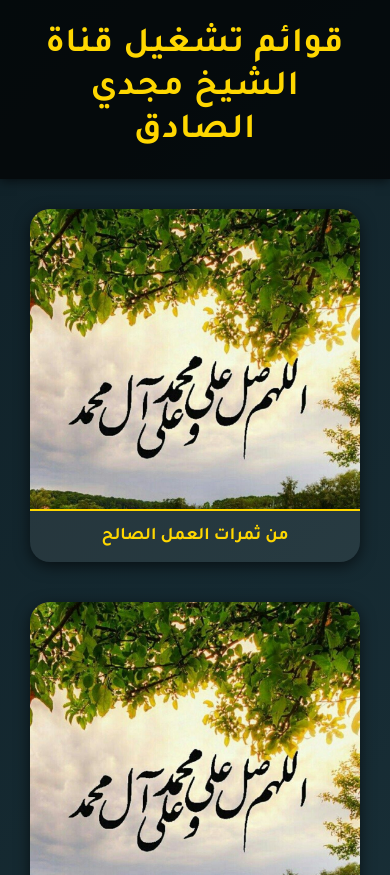
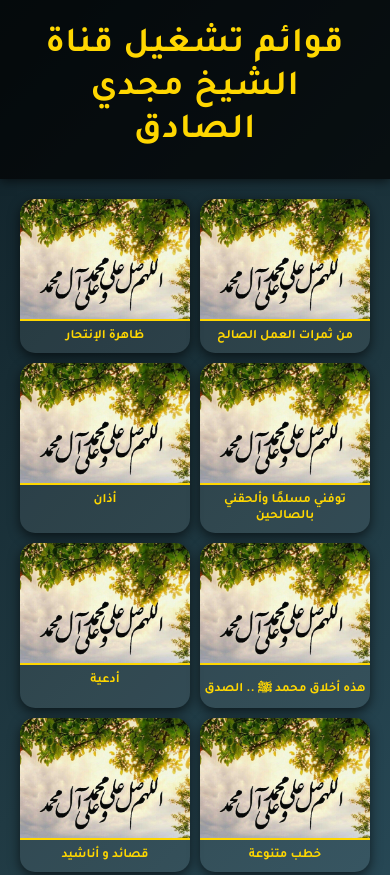
Before and after one commit to AhmedElhieny/magdy, a plain HTML site: page khutab.html in a window 390 px wide. Shown: the top 875 px of the page. Drawn offline with Linux system fonts and the light colour scheme.

Commit message:
Update khutab.html

```diff
--- a/khutab.html
+++ b/khutab.html
@@ -81,6 +81,57 @@
       font-size: 0.9rem;
       color: #ccc;
     }
+    .container {
+  display: grid;
+  grid-template-columns: repeat(auto-fit, minmax(150px, 1fr));
+  gap: 15px;
+  padding: 20px;
+  max-width: 1300px;
+  margin: auto;
+}
+
+.card {
+  background: rgba(255,255,255,0.08);
+  border-radius: 15px;
+  overflow: hidden;
+  box-shadow: 0 4px 12px rgba(0,0,0,0.6);
+  transition: transform 0.3s ease, box-shadow 0.3s ease;
+  text-decoration: none;
+  color: inherit;
+  display: flex;
+  flex-direction: column;
+}
+
+.thumbnail {
+  width: 100%;
+  height: 150px; /* قللنا الطول */
+  object-fit: cover;
+  border-bottom: 2px solid #ffd700;
+  transition: opacity 0.3s ease;
+}
+
+.card h2 {
+  text-align: center;
+  font-size: 0.9rem; /* حجم أصغر للنص */
+  margin: 10px 5px;
+  color: #ffd700;
+}
+
+/* Media Queries للشاشات الصغيرة جدًا */
+@media (max-width: 600px) {
+  .container {
+    grid-template-columns: repeat(auto-fit, minmax(120px, 1fr));
+    gap: 10px;
+  }
+  .thumbnail {
+    height: 120px;
+  }
+  .card h2 {
+    font-size: 0.8rem;
+    margin: 8px 4px;
+  }
+}
+
   </style>
 </head>
 <body>
@@ -134,6 +185,10 @@
       <img src="./img/A.jpg" alt="قائمة 1" class="thumbnail">
       <h2>المصحف المرتل</h2>
     </a>
+    <a class="card" href="https://youtube.com/playlist?list=PLtu1XNpAD1ROkPUPAbX1PThKKEKstN3Wc&si=3s5ZCQ59zAg69Wpd" target="_blank">
+      <img src="./img/A.jpg" alt="قائمة 1" class="thumbnail">
+      <h2>مقتطفات</h2>
+    </a>
 
 
 
```
